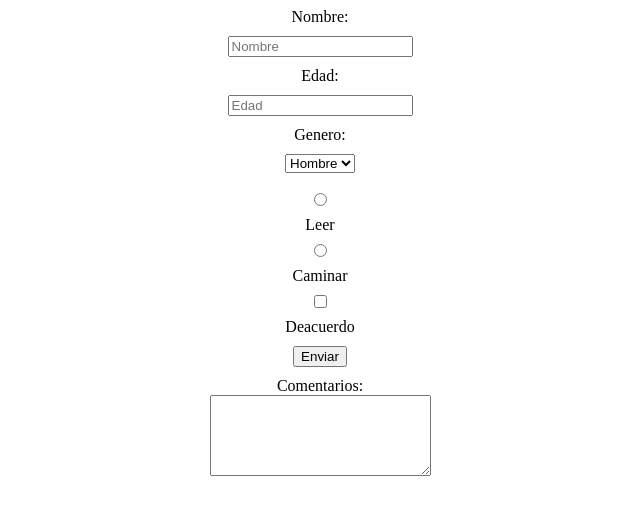
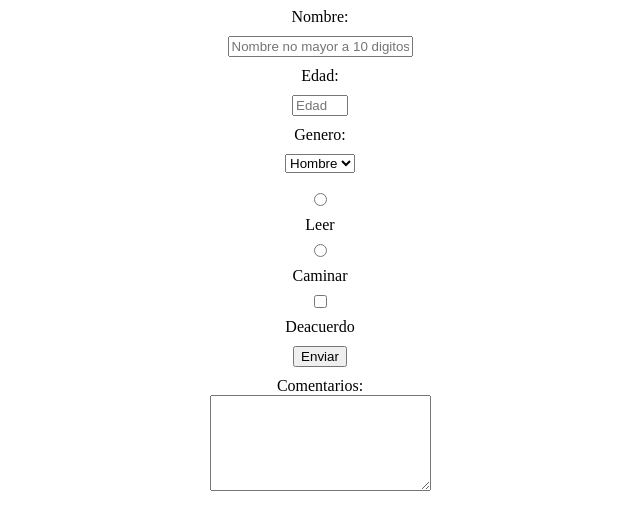
Before and after one commit to Alexisrdrgz/PracticasDSW, a plain HTML site: page practica8.html in a window 1280 px wide. Shown: the whole page, without its empty margins (320-960 px from the left). Drawn offline with Linux system fonts and the light colour scheme.

Commit message:
practica 8 con limitaciones

```diff
--- a/practica8.html
+++ b/practica8.html
@@ -39,8 +39,8 @@
 <body>
     <!-- Rodriguez Camacho Alexis 1260047 -->
     <form action="mailto:rodrigueza47@uabc.edu.mx" method="get">
-        Nombre: <input type="text" name="nombre" id="nombre" placeholder="Nombre" label="Nombre">
-        Edad: <input type="number" name="edad" id="edad" placeholder="Edad">
+        Nombre: <input type="text" name="nombre" id="nombre" placeholder="Nombre no mayor a 10 digitos" label="Nombre" maxlength="10">
+        Edad: <input type="number" name="edad" id="edad" placeholder="Edad" min="10" max="18">
         Genero: <select placeholder="Generro" value="Genero">
             <option value="Hombre">Hombre</option>
             <option value="Mujer">Mujer</option>
@@ -49,7 +49,7 @@
         <input type="radio" name="Caminar" id="Caminar" value="Caminar">Caminar
         <input type="checkbox" name="Deacuerdo" id="Deacuerdo" value="Deacuerdo">Deacuerdo
         <input type="submit" value="Enviar">
-        Comentarios: <textarea type="textarea" name="Comentarios" placeholder="Comentarios" rows="5" cols="25"> </textarea>
+        Comentarios: <textarea type="textarea" name="Comentarios" placeholder="Comentarios" rows="6" cols="25"> </textarea>
 
     </form>
 </body>
```
Also changed, not shown: practica9.html (added, +11 -0 lines).
